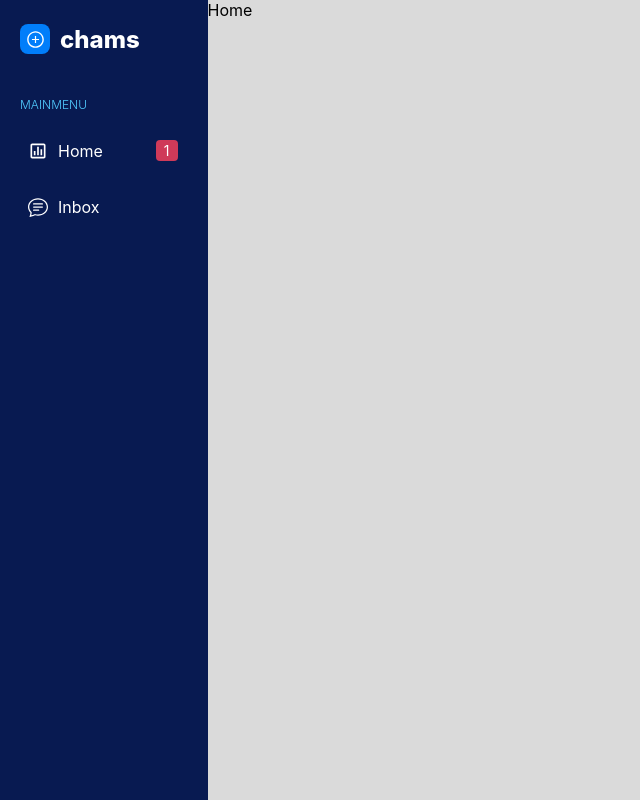
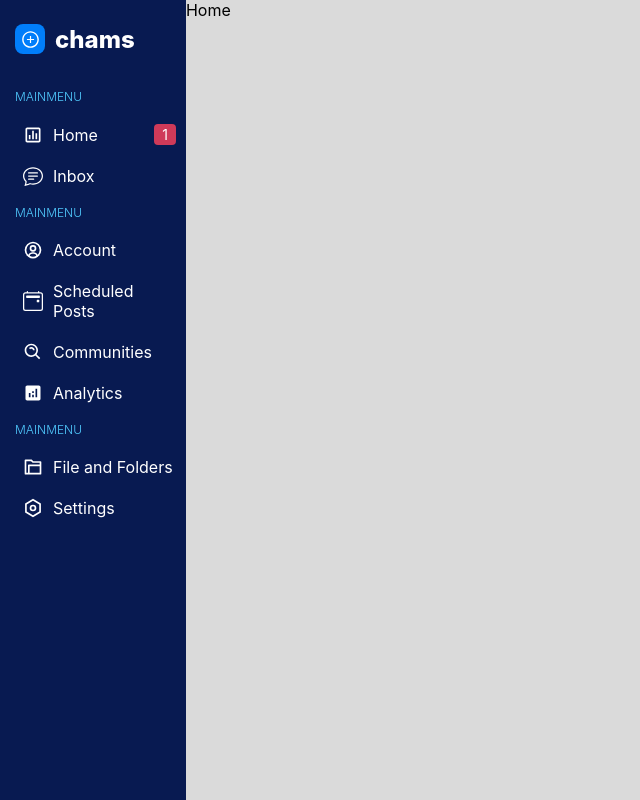
Before and after one commit to anie308/napims-user, a React (Create React App) app: page / in a window 1280 px wide. Shown: the whole page, without its empty margins (0-640 px from the left). Built offline with nearby package versions, Linux system fonts and the light colour scheme; the HTML template or start-up script is replaced by a standard one.

Commit message:
progress

```diff
--- a/src/components/Layout/Sidebar/SideBar.jsx
+++ b/src/components/Layout/Sidebar/SideBar.jsx
@@ -27,9 +27,36 @@ function SideBar() {
       </Logo>
       <Con>
         <Title>MAINMENU</Title>
-
         {
           mainLinkArr.map(({icon, label, notification, to })=> (
+            <LinkCon key={label}>
+            <SLink to={to}>
+              <LinkIcon>{icon}</LinkIcon>
+              <LinkLabel>{label}</LinkLabel>
+              {!! notification && <LinkNotification>{notification}</LinkNotification>}
+            </SLink>
+          </LinkCon>
+          ))
+        }
+      </Con>
+      <Con>
+        <Title>MAINMENU</Title>
+        {
+          workLinkArr.map(({icon, label, notification, to })=> (
+            <LinkCon key={label}>
+            <SLink to={to}>
+              <LinkIcon>{icon}</LinkIcon>
+              <LinkLabel>{label}</LinkLabel>
+              {!! notification && <LinkNotification>{notification}</LinkNotification>}
+            </SLink>
+          </LinkCon>
+          ))
+        }
+      </Con>
+      <Con>
+        <Title>MAINMENU</Title>
+        {
+          generalLinkArr.map(({icon, label, notification, to })=> (
             <LinkCon key={label}>
             <SLink to={to}>
               <LinkIcon>{icon}</LinkIcon>
--- a/src/components/Layout/Sidebar/style.js
+++ b/src/components/Layout/Sidebar/style.js
@@ -5,14 +5,15 @@ export const Container = styled.div`
 width:200px ;
 background: #081A51;
 height:100vh ;
-padding: 0  20px  ;
+padding: 0  0 0 15px  ;
 position:relative ;
 `
 export const Logo = styled(Link)`
 display: flex;
 cursor: pointer;
 align-items:center ;
-/* padding:0 20px ; */
+margin:0 ;
+padding: 0;
 text-decoration:none ;
 .icon{
     background:#017EFA ;
@@ -46,17 +47,17 @@ color: #51CBFF;
 
 `
 export const Con = styled.div`
-margin-top:20px ;
+margin-top:5px ;
 
 `
 
 export const LinkCon = styled.div`
 background:transparent ;
-border-radius: 5px;
-margin:20px 0 ;
-padding:8px  ;
+border-top-left-radius: 5px;
+border-bottom-left-radius: 5px;
+margin:5px 0 ;
+padding: 8px ;
 &:hover{
-/* background: inset 0 0 0 1px #1B2B65 ; */
 background:#1B2B65  ;
 }
 `
```
